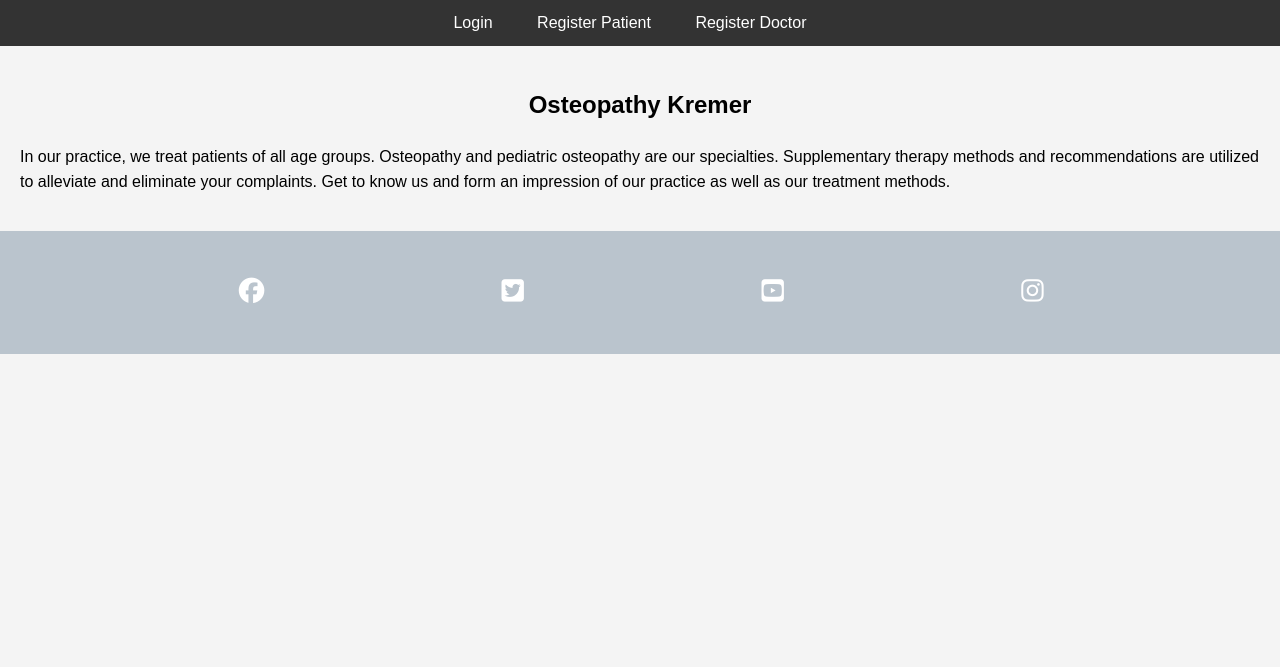
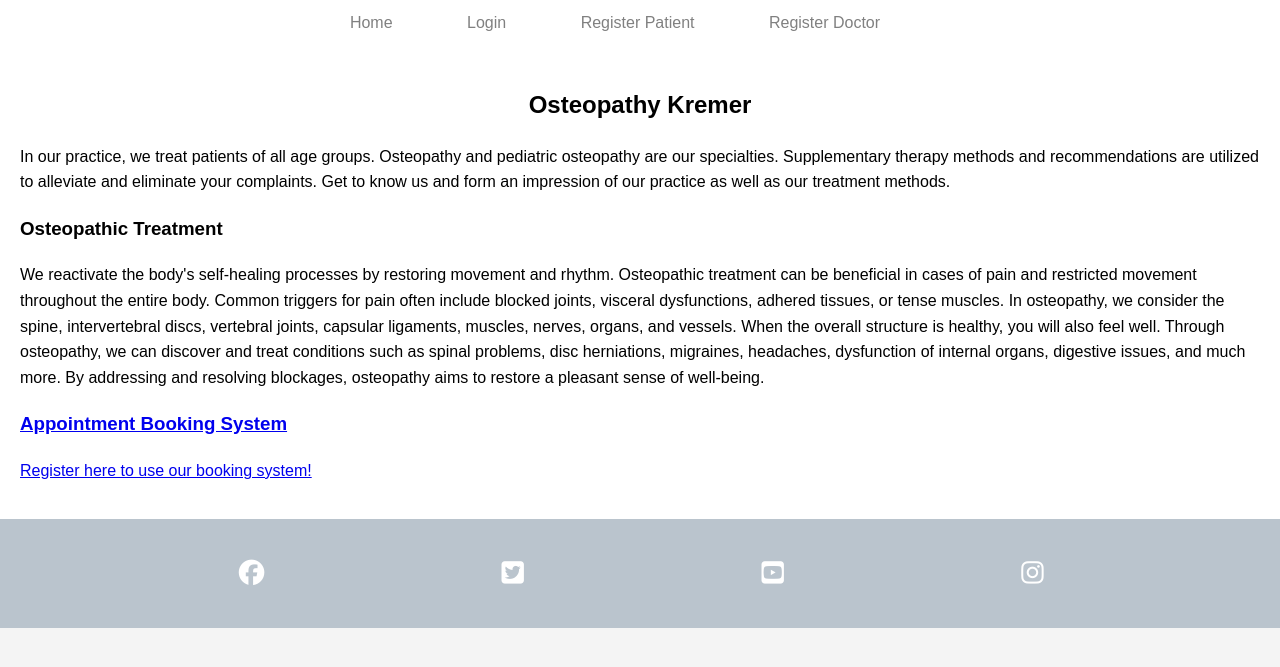
Before and after one commit to clekremer/ppfourresub, a Django app: page / in a window 1280 px wide. Shown: the top 667 px of the page. Run offline with Django 4.2, Linux system fonts and the light colour scheme; some libraries are stand-ins or nearby versions.

Commit message:
Add styling to nav menu

```diff
--- a/bookings/templates/index.html
+++ b/bookings/templates/index.html
@@ -13,6 +13,7 @@
         <nav>
             <ul>
                 {% if user.is_authenticated %}
+                    <li><a href="{% url 'index' %}">Home</a></li>
                     {% if user.patient %}
                         <li><a href="{% url 'patient_detail' %}">Patient Dashboard</a></li>
                         <li><a href="{% url 'book_appointment' %}">Book Appointment</a></li>
@@ -22,6 +23,7 @@
                     {% endif %}
                     <li><a href="{% url 'logout' %}">Logout</a></li>
                 {% else %}
+                    <li><a href="{% url 'index' %}">Home</a></li>
                     <li><a href="{% url 'login' %}">Login</a></li>
                     <li><a href="{% url 'register_patient' %}">Register Patient</a></li>
                     <li><a href="{% url 'register_doctor_step1' %}">Register Doctor</a></li>
@@ -40,6 +42,30 @@
                 specialties. Supplementary therapy methods and recommendations are utilized to alleviate and eliminate
                 your complaints. Get to know us and form an impression of our practice as well as our treatment methods.
             </p>
+        </section>
+
+        <section id="treatment-section">
+            <div id="treatment">
+                <h3>Osteopathic Treatment</h3>
+                <p>We reactivate the body's self-healing processes by restoring movement and rhythm. Osteopathic
+                    treatment can be beneficial in cases of pain and restricted movement throughout the entire body.
+                    Common triggers for pain often include blocked joints, visceral dysfunctions, adhered tissues, or
+                    tense muscles. In osteopathy, we consider the spine, intervertebral discs, vertebral joints,
+                    capsular ligaments, muscles, nerves, organs, and vessels. When the overall structure is healthy, you
+                    will also feel well. Through osteopathy, we can discover and treat conditions such as spinal
+                    problems, disc herniations, migraines, headaches, dysfunction of internal organs, digestive issues,
+                    and much more. By addressing and resolving blockages, osteopathy aims to restore a pleasant sense of
+                    well-being.
+                </p>
+            </div>
+            <div id="treatment-image"></div>
+        </section>
+        <section id="appointment-section">
+            <div id="appointment">
+                <a href="{% url 'book_appointment' %}"><h3>Appointment Booking System</h3></a>
+                <p><a href="{% url 'register_patient' %}">Register here to use our booking system!</a></p>
+            </div>
+            <div id="treatment-image"></div>
         </section>
     </main>
      <!-- Footer -->
--- a/static/css/styles.css
+++ b/static/css/styles.css
@@ -8,9 +8,13 @@ body {
 }
 
 header {
-    background-color: #333;
+    background-color: #fff;;
     color: #fff;
     padding: 10px 0;
+}
+
+header nav {
+    background-color: white; /* Updated to white background */
 }
 
 header nav ul {
@@ -22,21 +26,24 @@ header nav ul {
 
 header nav ul li {
     display: inline-block;
-    margin-right: 20px;
+    margin-right: 50px;
 }
 
+
 header nav ul li a {
-    color: #fff;
+    color: grey; /* Updated to grey font color */
     text-decoration: none;
     padding: 5px 10px;
 }
 
 header nav ul li a:hover {
     background-color: #555;
+    color: #fff; /* Optional: changes font color to white on hover */
 }
 
 main {
     padding: 20px;
+    background-color: #fff; /* Updated to match the header background color */
 }
 
 /* Message styles */
@@ -72,7 +79,7 @@ main {
     color: #155724;
 }
 
-.messages .alert-warning,
+messages .alert-warning,
 .messages .warning {
     background-color: #fff3cd;
     border-color: #ffeeba;
@@ -155,7 +162,7 @@ footer {
     background-color: #007bff;
     color: white;
     text-align: center;
-    padding: 10px 0;
+    padding: 3px 0;
 }
 
 footer p {
@@ -195,8 +202,8 @@ footer p {
     width: 100%; /* Full width */
     height: 100%; /* Full height */
     overflow: auto; /* Enable scroll if needed */
-    background-color: rgb(0,0,0); /* Fallback color */
-    background-color: rgba(0,0,0,0.4); /* Black w/ opacity */
+    background-color: rgb(0, 0, 0); /* Fallback color */
+    background-color: rgba(0, 0, 0, 0.4); /* Black w/ opacity */
     padding-top: 60px;
 }
 
```
Also changed, not shown: db.sqlite3.
